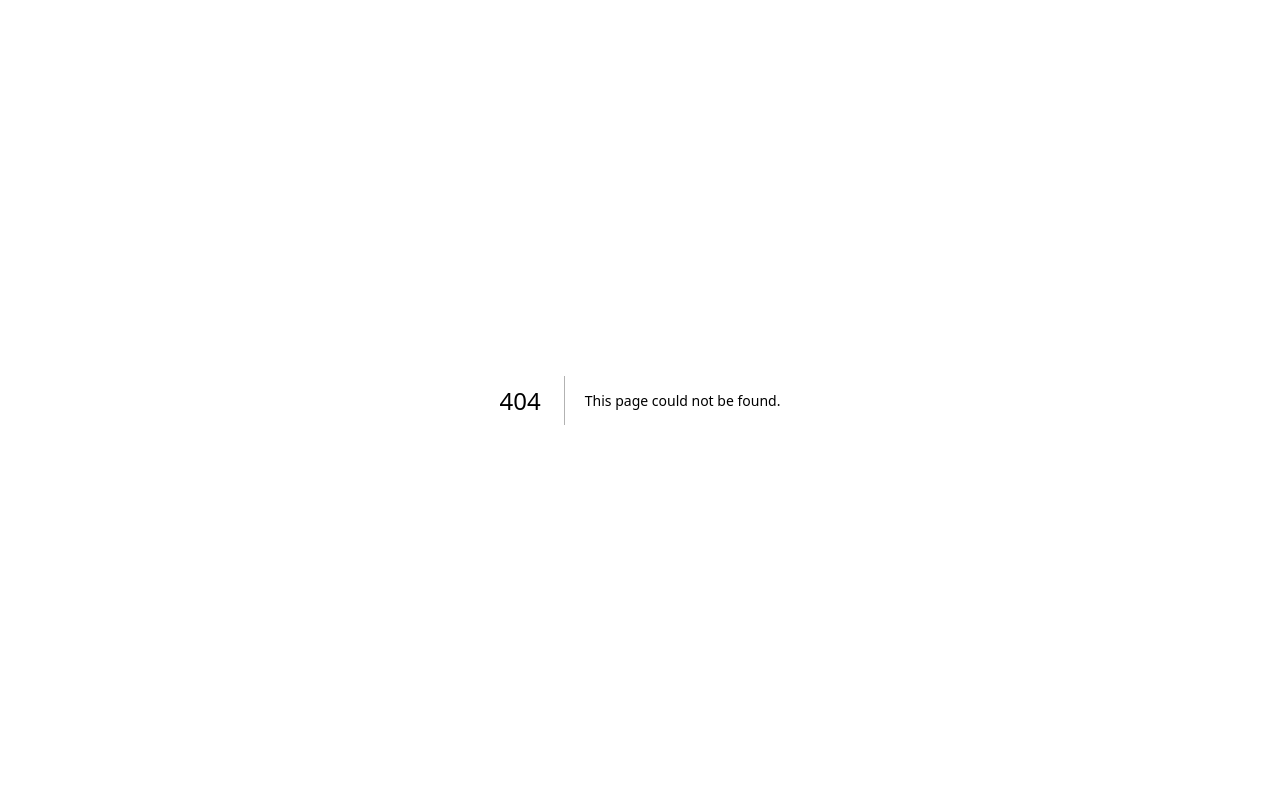
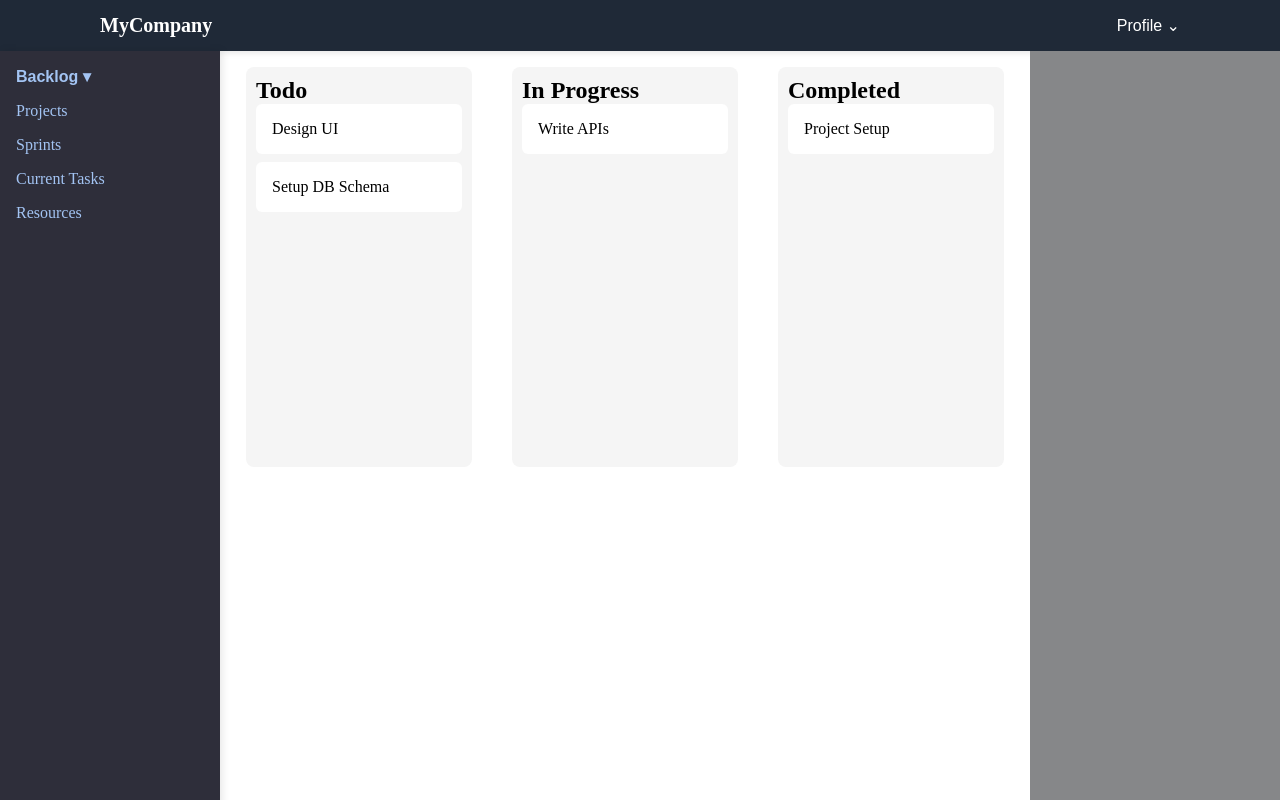
Before and after one commit to chandu0924/Next-Jira, a Next.js app in the folder frontend/: page /main/sprints in a window 1280 px wide. Before the commit this address had no page. Shown: the top 800 px of the page. Built offline with nearby package versions, Linux system fonts and the light colour scheme.

Commit message:
added upto drag and drop

```diff
--- a/frontend/package.json
+++ b/frontend/package.json
@@ -9,6 +9,7 @@
     "lint": "next lint"
   },
   "dependencies": {
+    "@hello-pangea/dnd": "^18.0.1",
     "axios": "^1.9.0",
     "next": "15.1.8",
     "react": "^19.0.0",
--- /dev/null
+++ b/frontend/src/app/main/layout.tsx
@@ -0,0 +1,23 @@
+// app/main/layout.tsx
+"use client"
+
+import Navbar from "../../components/Navbar/page"
+import LeftSidebar from "../../components/Leftsidebar/page"
+import RightSidebar from "../../components/Rightsidebar/page"
+import Footer from "../../components/Footer/page"
+
+export default function MainLayout({ children }: { children: React.ReactNode }) {
+  return (
+    <div className="page-container">
+      <Navbar />
+      <div style={{ display: "flex", minHeight: "100vh" }}>
+        <LeftSidebar />
+        <main style={{ flex: 1, padding: "1rem" }}>
+          {children}
+        </main>
+        <RightSidebar />
+      </div>
+      <Footer />
+    </div>
+  )
+}
--- /dev/null
+++ b/frontend/src/app/main/page.tsx
@@ -0,0 +1,10 @@
+// app/main/page.tsx
+
+export default function DashboardPage() {
+    return (
+      <div>
+        <h1>Welcome to the Dashboard</h1>
+        <p>This is your project overview or dashboard content.</p>
+      </div>
+    );
+  }
--- /dev/null
+++ b/frontend/src/app/main/sprints/page.tsx
@@ -0,0 +1,105 @@
+"use client"
+
+import { DragDropContext, Droppable, Draggable } from "@hello-pangea/dnd"
+import { useState } from "react"
+
+const initialData = {
+  todo: [
+    { id: "task-1", content: "Design UI" },
+    { id: "task-2", content: "Setup DB Schema" },
+  ],
+  inprogress: [
+    { id: "task-3", content: "Write APIs" }
+  ],
+  completed: [
+    { id: "task-4", content: "Project Setup" }
+  ]
+}
+
+export default function SprintsPage() {
+  const [tasks, setTasks] = useState(initialData)
+
+  const onDragEnd = (result: any) => {
+    const { source, destination } = result
+
+    if (!destination) return
+
+    if (
+      source.droppableId === destination.droppableId &&
+      source.index === destination.index
+    ) {
+      return
+    }
+
+    const sourceCol = [...tasks[source.droppableId]]
+    const destCol = [...tasks[destination.droppableId]]
+    const [movedTask] = sourceCol.splice(source.index, 1)
+
+    if (source.droppableId === destination.droppableId) {
+      sourceCol.splice(destination.index, 0, movedTask)
+      setTasks(prev => ({
+        ...prev,
+        [source.droppableId]: sourceCol
+      }))
+    } else {
+      destCol.splice(destination.index, 0, movedTask)
+      setTasks(prev => ({
+        ...prev,
+        [source.droppableId]: sourceCol,
+        [destination.droppableId]: destCol
+      }))
+    }
+  }
+
+  const columnStyle = {
+    flex: 1,
+    margin: "0 10px",
+    background: "#f5f5f5",
+    borderRadius: "8px",
+    padding: "10px",
+    minHeight: "400px"
+  }
+
+  return (
+    <div style={{ display: "flex", gap: "20px" }}>
+      <DragDropContext onDragEnd={onDragEnd}>
+        {["todo", "inprogress", "completed"].map((colId) => (
+          <Droppable droppableId={colId} key={colId}>
+            {(provided) => (
+              <div
+                ref={provided.innerRef}
+                {...provided.droppableProps}
+                style={columnStyle}
+              >
+                <h2 style={{ textTransform: "capitalize" }}>{colId.replace("inprogress", "In Progress")}</h2>
+                {tasks[colId].map((task, index) => (
+                  <Draggable draggableId={task.id} index={index} key={task.id}>
+                    {(provided, snapshot) => (
+                      <div
+                        ref={provided.innerRef}
+                        {...provided.draggableProps}
+                        {...provided.dragHandleProps}
+                        style={{
+                          userSelect: "none",
+                          padding: 16,
+                          marginBottom: 8,
+                          backgroundColor: snapshot.isDragging ? "#b3cde0" : "#fff",
+                          borderRadius: "6px",
+                          boxShadow: snapshot.isDragging ? "0 2px 6px rgba(0,0,0,0.2)" : "none",
+                          ...provided.draggableProps.style
+                        }}
+                      >
+                        {task.content}
+                      </div>
+                    )}
+                  </Draggable>
+                ))}
+                {provided.placeholder}
+              </div>
+            )}
+          </Droppable>
+        ))}
+      </DragDropContext>
+    </div>
+  )
+}
--- a/frontend/src/components/Leftsidebar/page.tsx
+++ b/frontend/src/components/Leftsidebar/page.tsx
@@ -25,7 +25,7 @@ export default function LeftSidebar() {
             )}
           </li>
           <li><Link href="/projects">Projects</Link></li>
-          <li><Link href="/sprints">Sprints</Link></li>
+          <li><Link href="/main/sprints">Sprints</Link></li>
           <li><Link href="/tasks">Current Tasks</Link></li>
           <li><Link href="/resources">Resources</Link></li>
         </ul>
--- /dev/null
+++ b/frontend/src/components/profile/page.tsx
@@ -0,0 +1,32 @@
+"use client"
+
+import { useEffect, useState } from "react"
+import { Cookies } from "react-cookie"
+import styles from "./profile.module.css"
+
+const cookies = new Cookies()
+
+export default function ProfilePage() {
+  const [email, setEmail] = useState("")
+  const [name, setName] = useState("")
+
+  useEffect(() => {
+    const token = cookies.get("token")
+    const storedEmail = cookies.get("email") // Assuming email is stored on login
+    if (storedEmail) {
+      setEmail(storedEmail)
+      const username = storedEmail.split("@")[0]
+      setName(username.charAt(0).toUpperCase() + username.slice(1))
+    }
+  }, [])
+
+  return (
+    <div className={styles.profileContainer}>
+      <div className={styles.profileCard}>
+        <div className={styles.avatar}></div>
+        <h2 className={styles.name}>{name || "User"}</h2>
+        <p className={styles.email}>{email}</p>
+      </div>
+    </div>
+  )
+}
```
Also changed, not shown: frontend/src/app/page.tsx (+4 -45 lines), frontend/src/components/profile/profile.module.css (added, +37 -0 lines), 1 other file (tests, documents, lock files or other folders).
